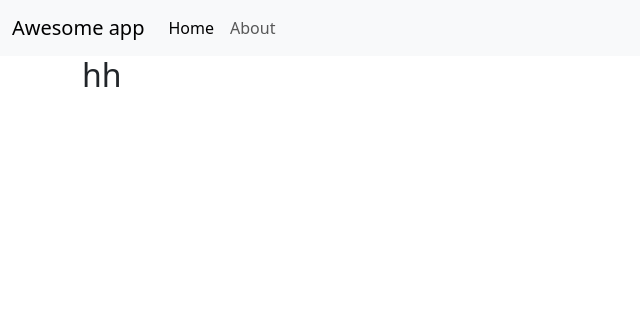
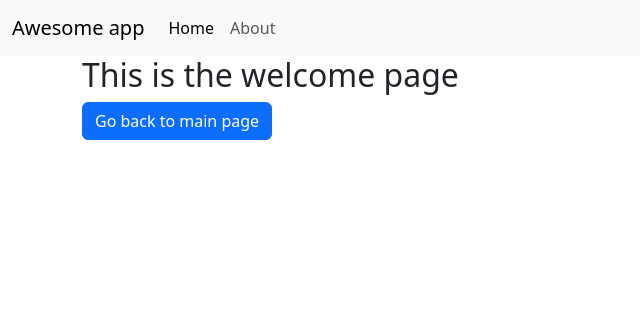
Before and after one commit to ZhannaKrauberger/OTUS_homework, a Flask app: page /about_me/ in a window 1280 px wide. Shown: the top 316 px of the page, without its empty margins (0-640 px from the left). Run offline with Flask 3, Linux system fonts and the light colour scheme; some libraries are stand-ins or nearby versions.

Commit message:
change template about_me

```diff
--- a/homework_05/templates/about_me.html
+++ b/homework_05/templates/about_me.html
@@ -6,6 +6,17 @@
 
 {% block body %}
   <div class="container">
-    <h2>hh</h2>
+    <h2>This is the welcome page</h2>
+
+    {% if message %}
+      <p>{{ message }}</p>
+    {% endif %}
+
+    <a
+      href="{{ url_for("home") }}"
+      class="btn btn-primary"
+      >Go back to main page
+    </a>
+
   </div>
 {% endblock %}
```
